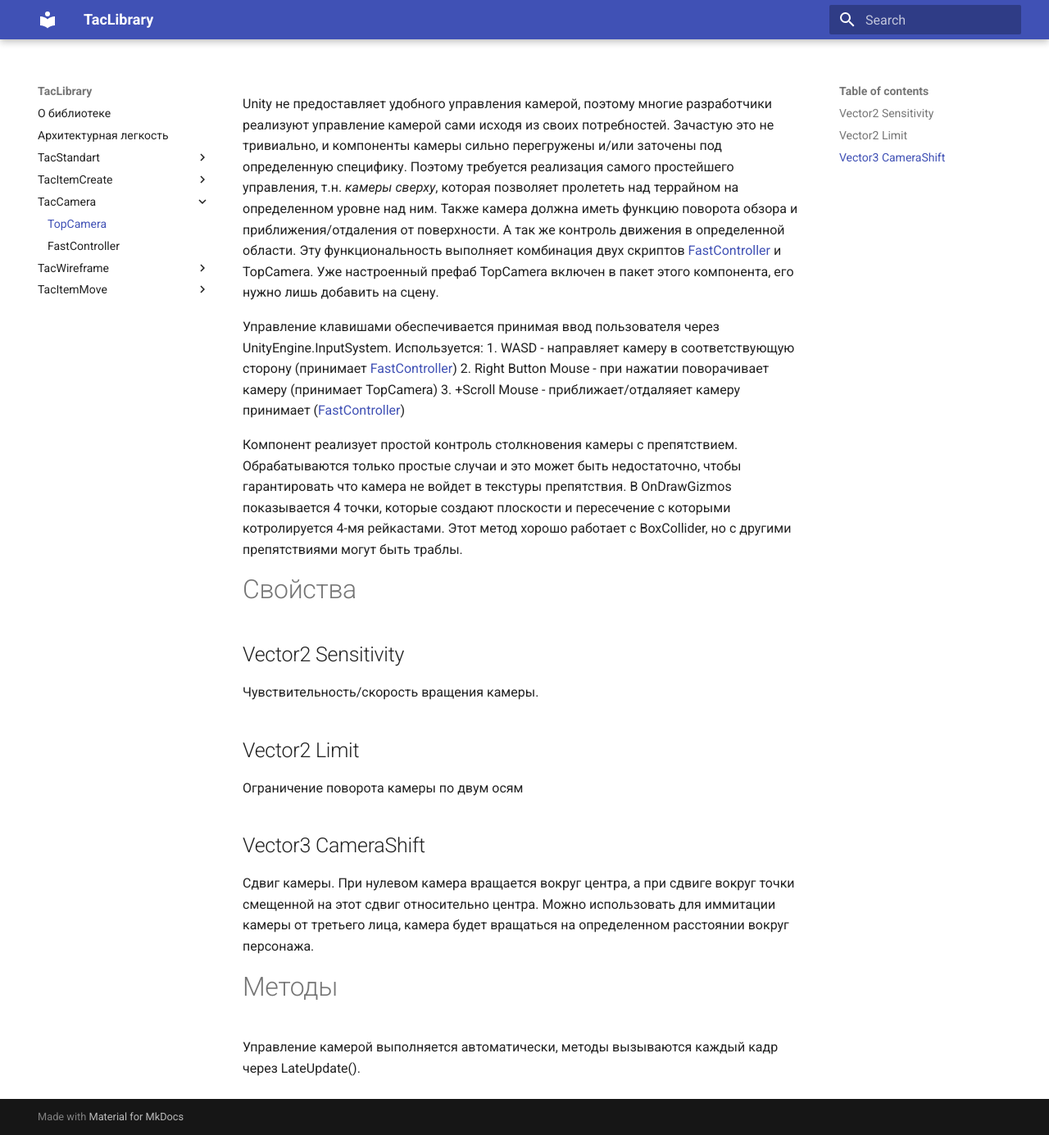
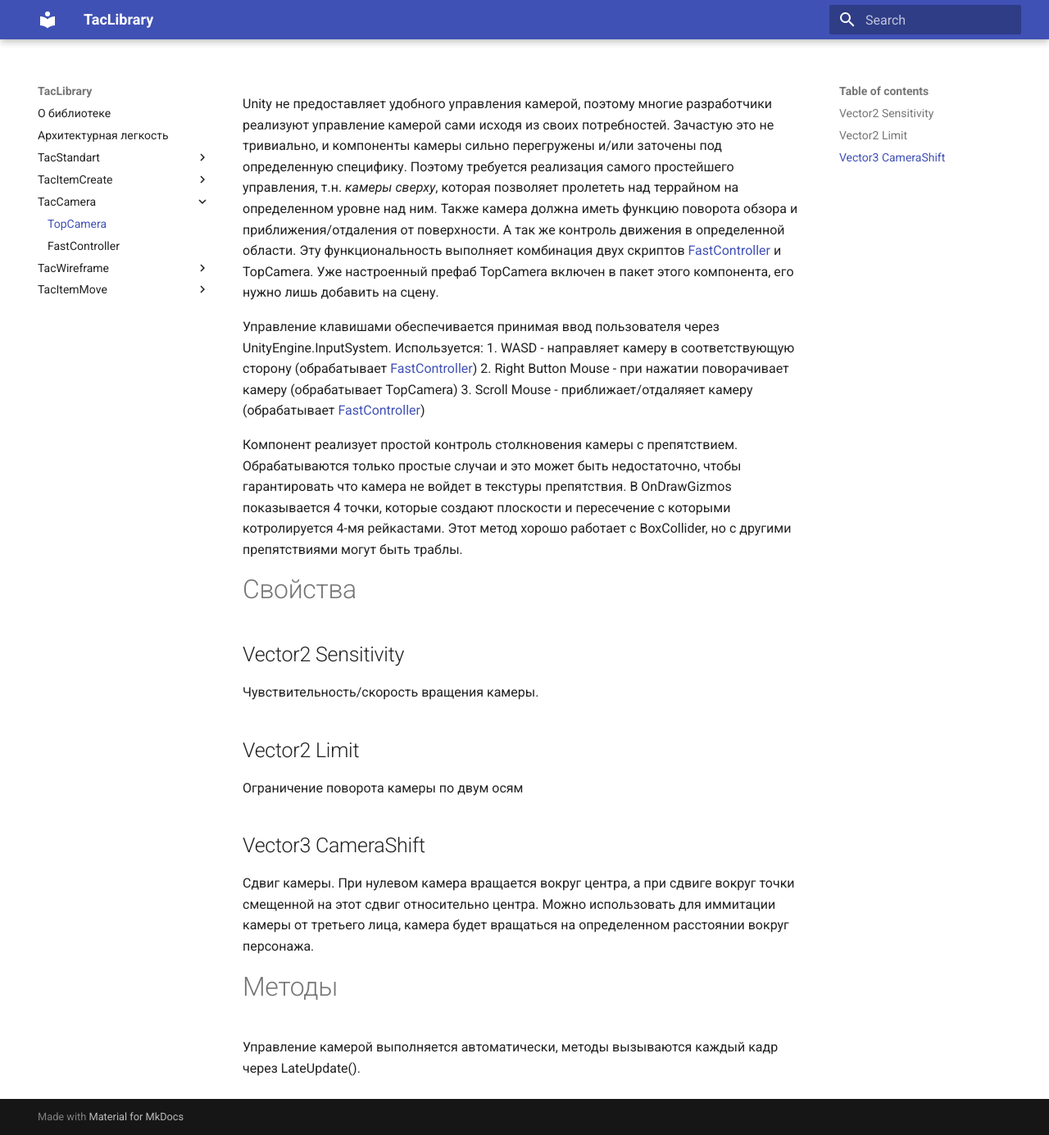
Before and after one commit to tac1402/TacBattleAI, an MkDocs documentation site: the page built from docs/TacCamera/TopCamera.md, in a window 1280 px wide and 1385 px high. Shown: the whole window at 82% size. Built offline with MkDocs 1.6.1 and Material for MkDocs 9.7.7, drawn with Linux system fonts in a browser that asks for light colours.

Commit message:
Update TopCamera.md

```diff
--- a/docs/TacCamera/TopCamera.md
+++ b/docs/TacCamera/TopCamera.md
@@ -4,9 +4,9 @@ title: TopCamera
 Unity не предоставляет удобного управления камерой, поэтому многие разработчики реализуют управление камерой сами исходя из своих потребностей. Зачастую это не тривиально, и компоненты камеры сильно перегружены и/или заточены под определенную специфику. Поэтому требуется реализация самого простейшего управления, т.н. _камеры сверху_, которая позволяет пролететь над террайном на определенном уровне над ним. Также камера должна иметь функцию поворота обзора и приближения/отдаления от поверхности. А так же контроль движения в определенной области. Эту функциональность выполняет комбинация двух скриптов [FastController](../../FastController.md) и TopCamera. Уже настроенный префаб TopCamera включен в пакет этого компонента, его нужно лишь добавить на сцену.
 
 Управление клавишами обеспечивается принимая ввод пользователя через UnityEngine.InputSystem. Используется:
-1. WASD - направляет камеру в соответствующую сторону (принимает [FastController](../../FastController.md))
-2. Right Button Mouse - при нажатии поворачивает камеру (принимает TopCamera)
-3. +Scroll Mouse - приближает/отдаляяет камеру принимает ([FastController](../../FastController.md))
+1. WASD - направляет камеру в соответствующую сторону (обрабатывает [FastController](../../FastController.md))
+2. Right Button Mouse - при нажатии поворачивает камеру (обрабатывает TopCamera)
+3. Scroll Mouse - приближает/отдаляяет камеру (обрабатывает [FastController](../../FastController.md))
 
 Компонент реализует простой контроль столкновения камеры с препятствием. Обрабатываются только простые случаи и это может быть недостаточно, чтобы гарантировать что камера не войдет в текстуры препятствия. В OnDrawGizmos показывается 4 точки, которые создают плоскости и пересечение с которыми котролируется 4-мя рейкастами. Этот метод хорошо работает с BoxCollider, но с другими препятствиями могут быть траблы.
 
```
